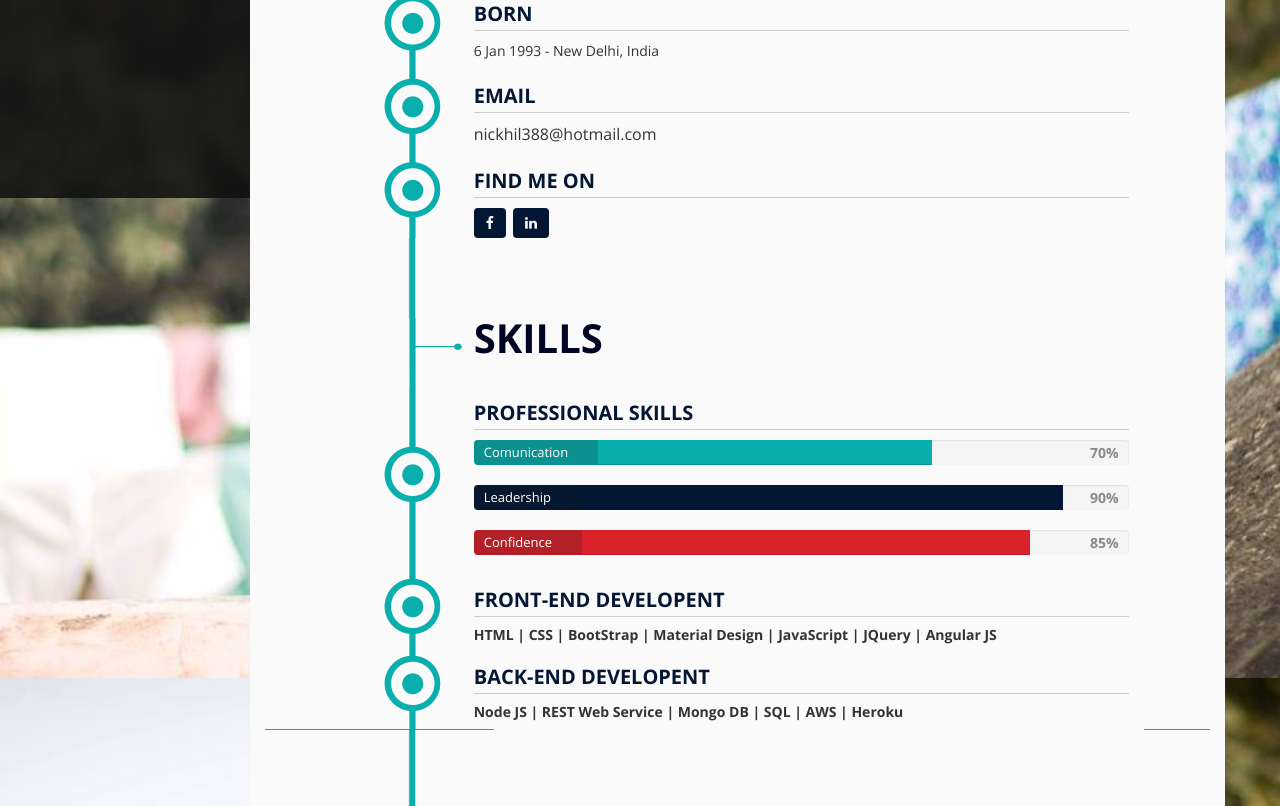
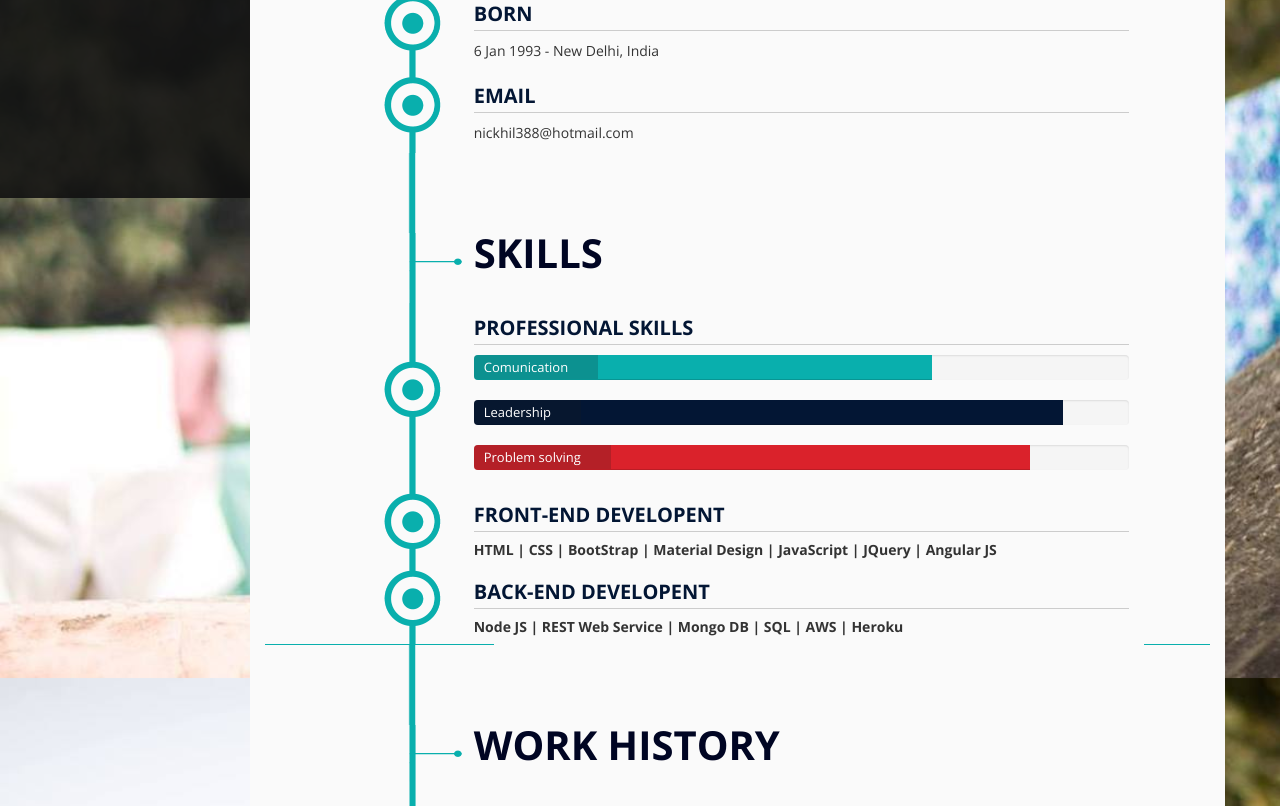
Before and after one commit to developer388/Portfolio, a website: page public/index.html in a window 1280 px wide. Shown: the part 602-1408 px from the top of the page. Drawn offline with nearby package versions, Linux system fonts and the light colour scheme.

Commit message:
minor changes

```diff
--- a/public/index.html
+++ b/public/index.html
@@ -167,12 +167,14 @@ I’m a web developer living in Gurgaon, Haryana, India. I spend my days with my
             <!-- /SECTION ITEM -->
 
             <!-- SECTION ITEM -->
+
+
             <div class="line row">
               <div class="col-md-1 bg1 timeline-space full-height hidden-sm hidden-xs"></div>
               <div class="col-md-2 timeline-progress hidden-sm hidden-xs full-height timeline-point "></div>
               <div class="col-md-8 content-wrap bg1">
                 <div class="line-content">
-                  <h3 class="section-item-title-1">Email</h3
+                  <h3 class="section-item-title-1">Email</h3>
                   <p>nickhil388@hotmail.com</p>
                 </div>
               </div>
@@ -180,32 +182,7 @@ I’m a web developer living in Gurgaon, Haryana, India. I spend my days with my
             </div>
             <!-- /SECTION ITEM -->
 
-            <!-- SECTION ITEM -->
-            <div class="line row">
-              <!-- Margin Collums (necessary for the timeline effect) -->
-              <div class="col-md-1 bg1 timeline-space full-height hidden-sm hidden-xs"></div>
-              <div class="col-md-2 timeline-progress hidden-sm hidden-xs full-height timeline-point "></div>
-              <!-- Margin Collums (necessary for the timeline effect) -->
-              <!-- Item Content -->
-              <div class="col-md-8 content-wrap bg1">
-                <div class="line-content">
-                  <!-- Subtitle -->
-                  <h3 class="section-item-title-1">Find Me On</h3>
-                  <!-- /Subtitle -->
-                  <!-- content -->
-                  <a href="http://facebook.com/nickhil388" class="btn btn-default"><i class="fa fa-facebook"></i></a>
-                  <!-- <a href="#" class="btn btn-default"><i class="fa fa-twitter"></i></a> -->
-                  <a href="https://www.linkedin.com/in/nickhil388" class="btn btn-default"><i class="fa fa-linkedin"></i></a>
-                  <!-- <a href="#" class="btn btn-default"><i class="fa fa-link"></i></a>-->
-                  <!-- <a href="#" class="btn btn-default"><i class="fa fa-paper-plane-o"></i></a> -->
-                  <!-- /Content -->
-                </div>
-              </div>
-              <!-- /Item Content -->
-              <!-- Margin Collum -->
-              <div class="col-md-1 bg1 timeline-space full-height hidden-sm hidden-xs"></div>
-              <!-- /Margin Collum -->
-            </div>
+
             <!-- /SECTION ITEM -->
           </section>
           <!-- ==>> /SECTION: PROFILE INFOS -->
@@ -263,7 +240,7 @@ I’m a web developer living in Gurgaon, Haryana, India. I spend my days with my
                             <span class="sr-only">70% Complete</span>
                         </div>
                         <span class="progress-type">Comunication</span>
-                        <span class="progress-completed">70%</span>
+                        <!-- <span class="progress-completed">70%</span> -->
                       </div>
                     </li>
                     <!-- /item list -->
@@ -274,7 +251,7 @@ I’m a web developer living in Gurgaon, Haryana, India. I spend my days with my
                             <span class="sr-only">90% Complete</span>
                         </div>
                         <span class="progress-type">Leadership</span>
-                        <span class="progress-completed">90%</span>
+                        <!-- <span class="progress-completed">90%</span> -->
                       </div>
                     </li>
                     <!-- /item list -->
@@ -284,8 +261,8 @@ I’m a web developer living in Gurgaon, Haryana, India. I spend my days with my
                         <div class="progress-bar progress-bar-3" role="progressbar" data-percent="85%" style="width: 85%;">
                             <span class="sr-only">85% Complete</span>
                         </div>
-                        <span class="progress-type">Confidence</span>
-                        <span class="progress-completed">85%</span>
+                        <span class="progress-type">Problem solving</span>
+                        <!-- <span class="progress-completed">85%</span> -->
                       </div>
                     </li>
                     <!-- /item list -->
@@ -803,6 +780,10 @@ I am currently working with cyberlinks technologies, located in gurgaon, Company
                       <p>+91 9716212604</p>
                       <h4 class="contact-subtitle-1" style="text-align:left;">E-Mail</h4>
                       <p>nickhil388@hotmail.com<br>nickhil388@gmail.com</p>
+                      <h4 class="contact-subtitle-1" style="text-align:left;">Find me on</h4>
+                      <a href="http://facebook.com/nickhil388" class="btn btn-default"><i class="fa fa-facebook"></i></a>
+                  <!-- <a href="#" class="btn btn-default"><i class="fa fa-twitter"></i></a> -->
+                  <a href="https://www.linkedin.com/in/nickhil388" class="btn btn-default"><i class="fa fa-linkedin"></i></a>
                     </div>
                     <!-- /Contact infos -->
                   </div>
```
